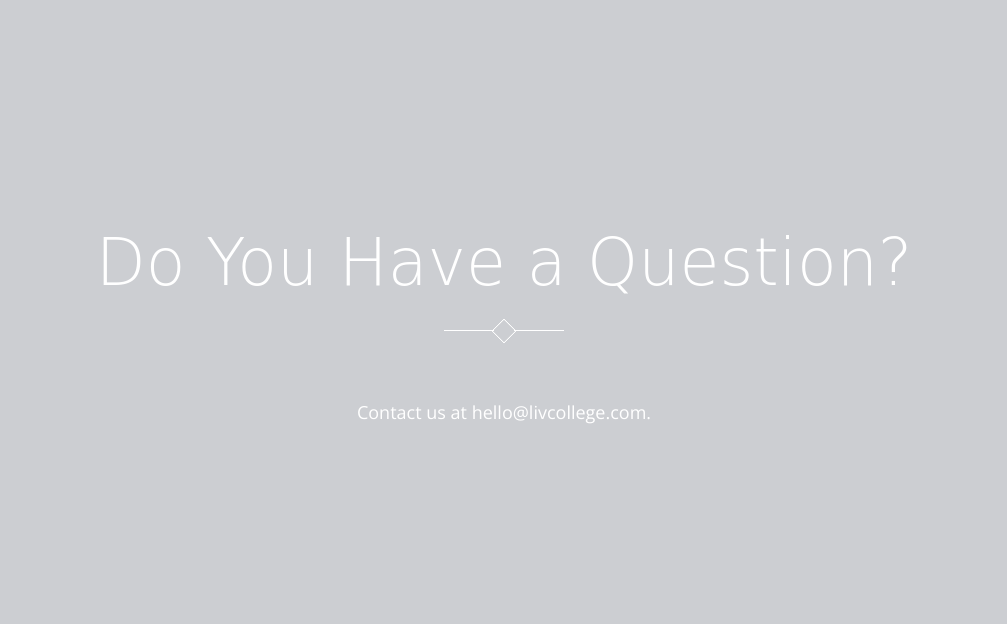
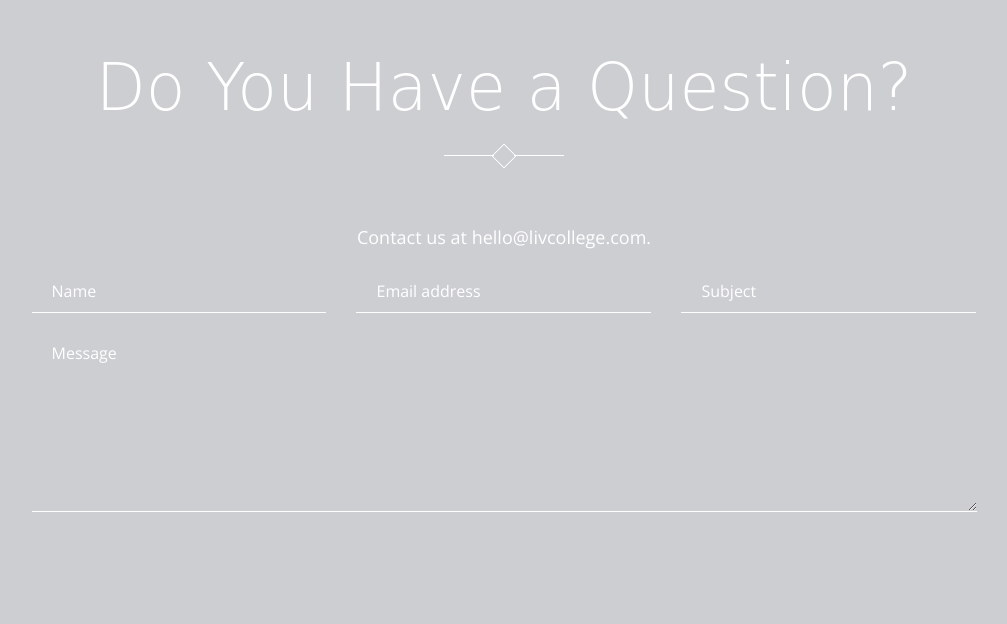
Before and after one commit to lilsplat/lilsplat.github.io, a plain HTML site: page index.html in a window 1280 px wide. Shown: the part 3265-3889 px from the top of the page, without its empty margins (136-1143 px from the left). Drawn offline with nearby package versions, Linux system fonts and the light colour scheme; files whose address does not match are found by name; a web font is replaced by a local one.

Commit message:
update contact form

```diff
--- a/index.html
+++ b/index.html
@@ -268,7 +268,7 @@
 								<p><br>Contact us at <a href="mailto:hello@livcollege.com">hello@livcollege.com</a>.</p>
 
 								<!-- START CONTACT FORM -->
-								<!-- <form method="post" action="send-mail.php" class="contact-form">
+								<form method="post" action="send-mail.php" class="contact-form">
 									<div class="row">
 										<div class="col-md-4 animated" data-animation="fadeInUp" data-animation-delay="600">
 											<input type="text" name="name" placeholder="Name" class="required">
@@ -283,7 +283,7 @@
 									<textarea name="message" placeholder="Message" class="required animated" data-animation="fadeInUp" data-animation-delay="900" rows="7"></textarea>
 									<div class="response-message"></div>
 									<button class="border-button animated" data-animation="fadeInUp" data-animation-delay="1000" type="submit" id="submit" name="submit">Send Message</button>
-								</form> -->
+								</form>
 								<!-- END CONTACT FORM -->
 
 
```
